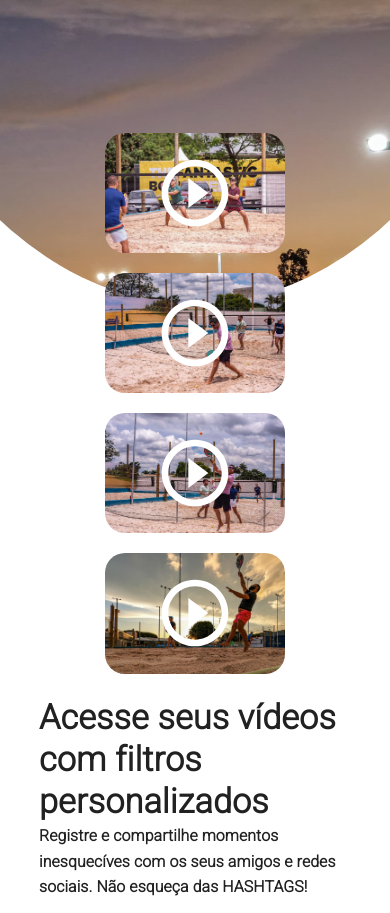
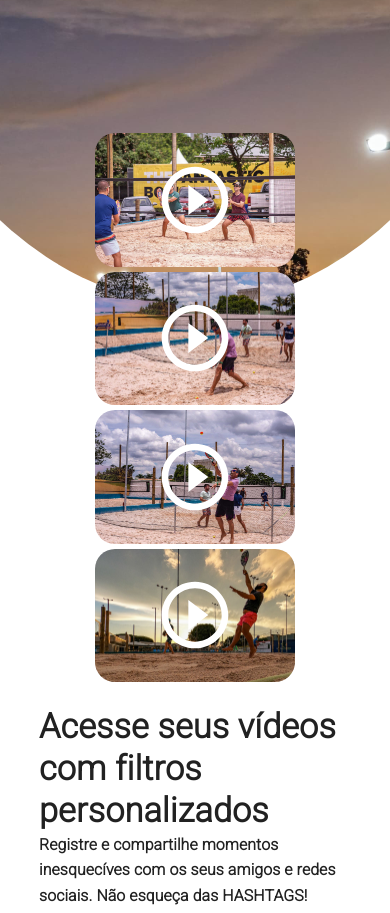
Before and after one commit to Nobrinho/olhaissomeu, a React (Create React App) app: page / in a window 390 px wide. Shown: the part 860-1773 px from the top of the page. Built offline with nearby package versions, Linux system fonts and the light colour scheme; no server answers.

Commit message:
mobile adjustmen

```diff
--- a/src/App.css
+++ b/src/App.css
@@ -201,7 +201,7 @@
   }
 
   .reel {
-    width: 180px;
+    width: 200px;
     border-radius: 20px;
     display: block;
   }
@@ -212,7 +212,7 @@
     justify-content: center;
     width: 100vw;
     padding: 0 2% 0 2%;
-    gap: 20px;
+    gap: 5px;
   }
 
   .icon {
```
